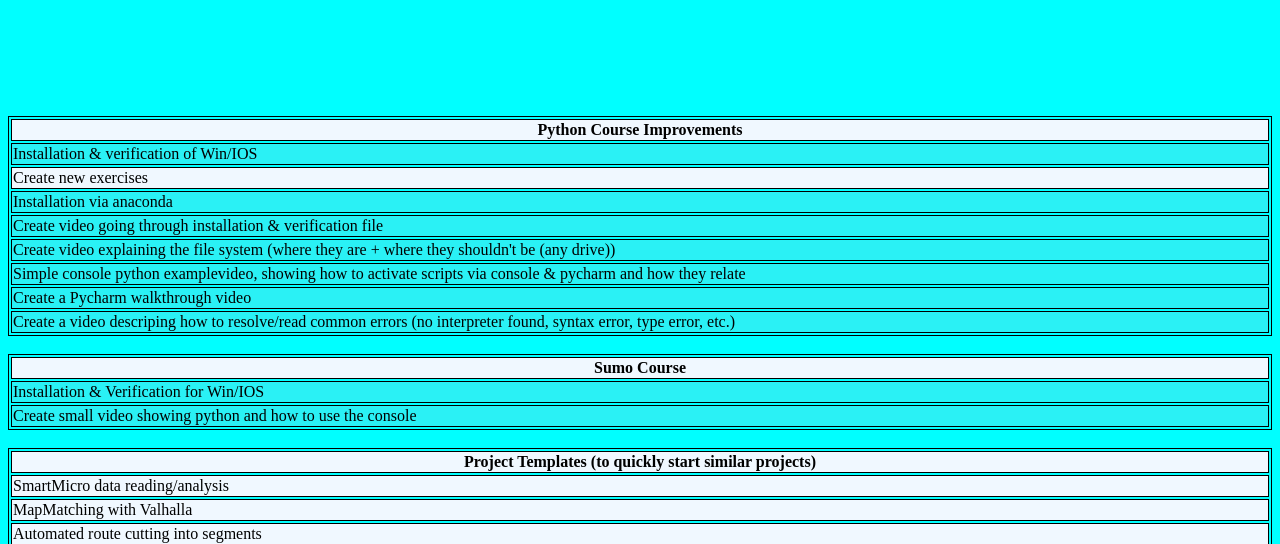
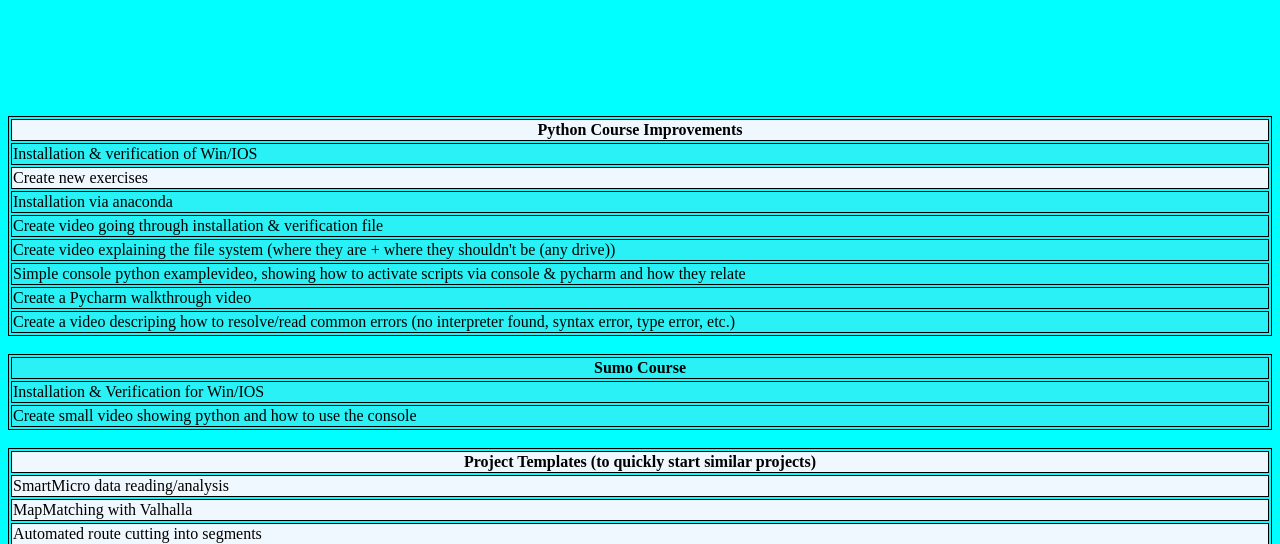
Before and after one commit to TRG-BUILD/TRG-BUILD.github.io, a plain HTML site: page index.html in a window 1280 px wide. Shown: the part 255-799 px from the top of the page. Drawn offline with Linux system fonts and the light colour scheme.

Commit message:
Update SUMO course to done

```diff
--- a/index.html
+++ b/index.html
@@ -38,7 +38,7 @@
     </table>
     <br>
     <table>
-        <tr class="not-done">
+        <tr class="done">
             <th>Sumo Course</th>
         </tr>
         <tr class="done">
```
